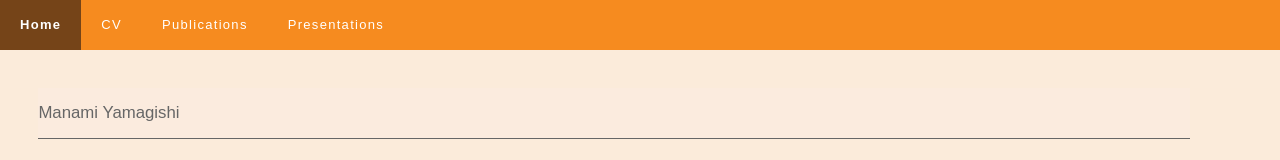
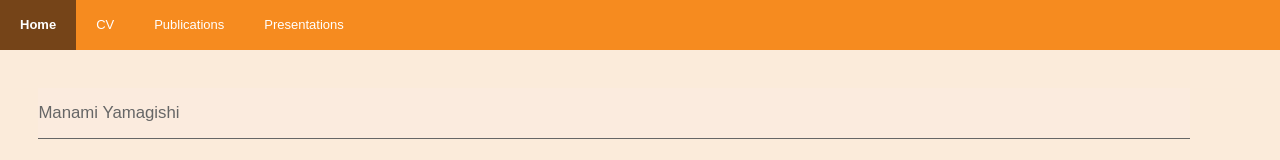
Before and after one commit to manamiyamagishi/manamiyamagishi.github.io, a plain HTML site: page index.html in a window 1280 px wide. Shown: the top 160 px of the page. Drawn offline with Linux system fonts and the light colour scheme; a script that the page names is missing.

Commit message:
Update style.css

```diff
--- a/css/style.css
+++ b/css/style.css
@@ -69,7 +69,7 @@ header #logo img {
 /*メニュー１個あたりの指定*/
 #menubar li {
 	float: left;
-	letter-spacing: 0.1em;
+	letter-spacing: 0em;
 }
 #menubar li a, .ddmenu-title {
 	display: block;text-decoration: none;
```
